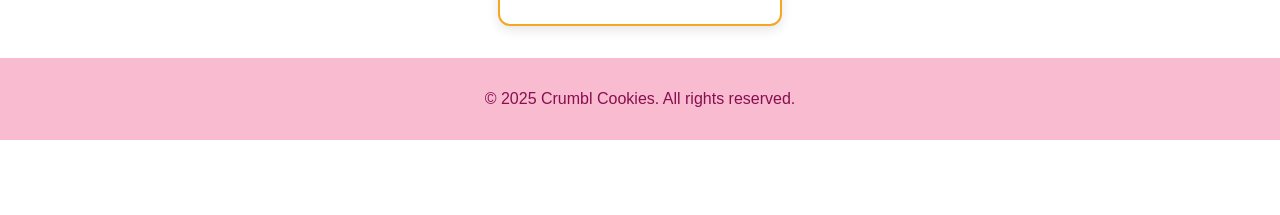
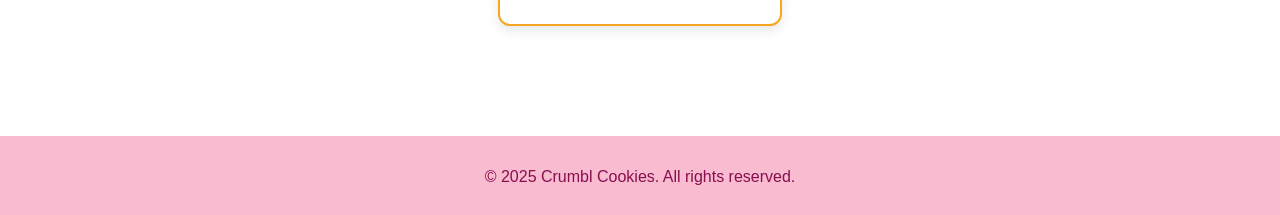
Before and after one commit to asselsyzdykova/crumbl_cookies, a Vue app in the folder crumbl/: page / in a window 1280 px wide. Shown: the part 2112-2327 px from the top of the page. Before the commit the page ends 2252 px from the top, so only its background shows below. Built offline with nearby package versions, Linux system fonts and the light colour scheme.

Commit message:
Update AppFooter.vue

```diff
--- a/crumbl/src/components/AppFooter.vue
+++ b/crumbl/src/components/AppFooter.vue
@@ -1,7 +1,11 @@
 <template>
+  <div class="content">
+    <main>
+    </main>
     <footer>
       <p>&copy; 2025 Crumbl Cookies. All rights reserved.</p>
     </footer>
+  </div>
 </template>
 
 <script>
@@ -11,17 +15,27 @@
 </script>
 
 <style>
+html, body {
+  height: 100%;
+  margin: 0;
+}
+
+.content {
+  display: flex;
+  flex-direction: column;
+  min-height: 20vh;
+}
+
+main {
+  flex: 1;
+}
+
 footer {
-  margin-top: 20px;
   padding: 1rem;
   background-color: #f8bbd0;
   color: #880e4f;
-  margin: 0;
   width: 100%;
   box-sizing: border-box;
-}
-
-body {
-  margin: 0;
+  text-align: center;
 }
 </style>
```
Lines whose indentation alone changed are shown as unchanged.
